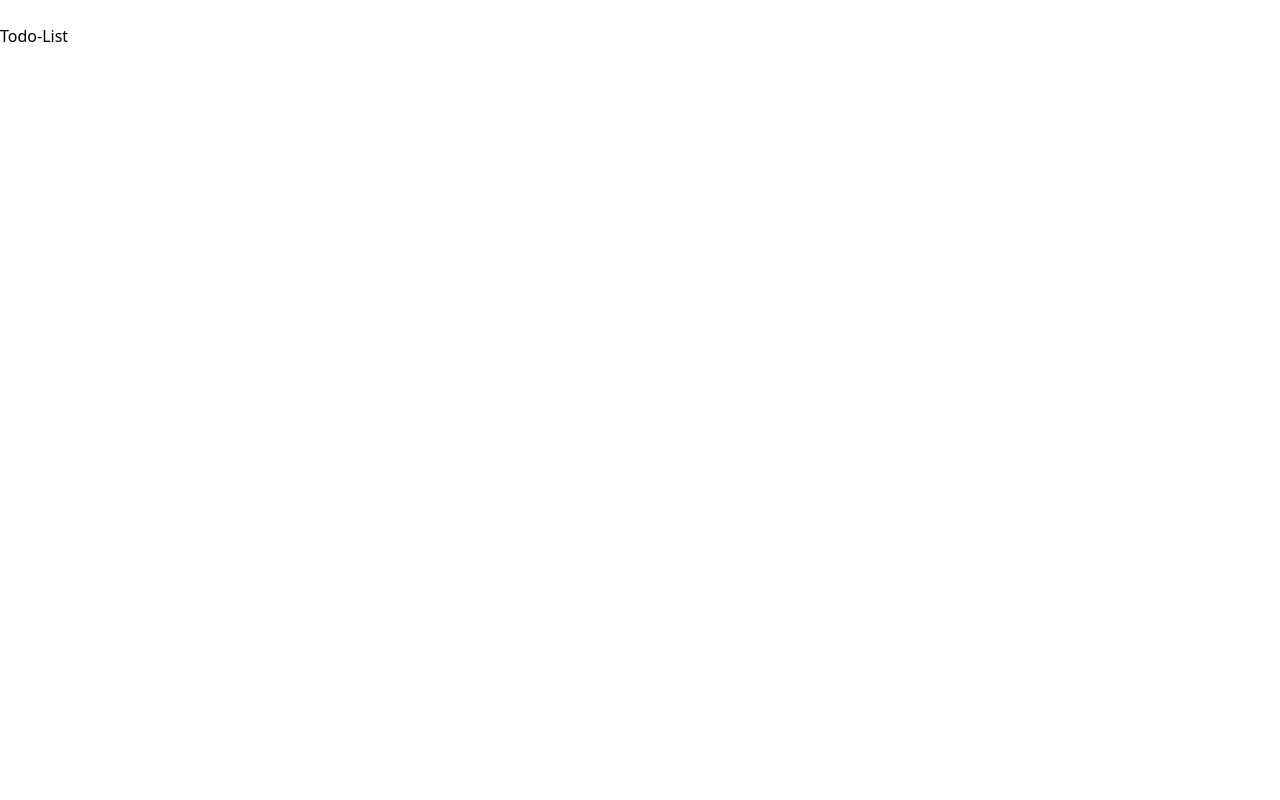
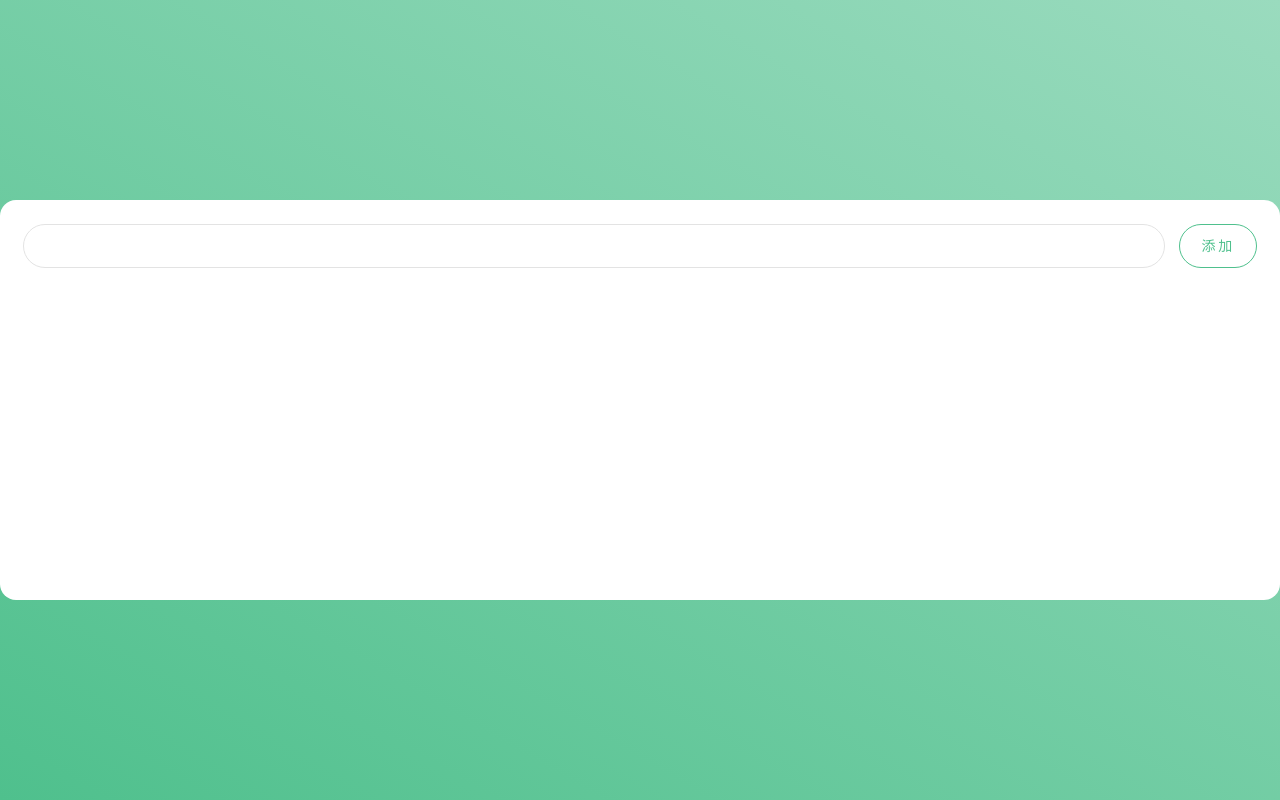
Before and after one commit to DaYePython/vue3-todolist, a Vue app: page / in a window 1280 px wide. Built offline with nearby package versions, Linux system fonts and the light colour scheme.

Commit message:
[feat] item.vue input.vue list.vue

```diff
--- a/index.html
+++ b/index.html
@@ -4,7 +4,8 @@
   <meta charset="UTF-8">
   <meta http-equiv="X-UA-Compatible" content="IE=edge">
   <meta name="viewport" content="width=device-width, initial-scale=1.0">
-  <title>Document</title>
+  <title>Todo | Vue3</title>
+  <link rel="stylesheet" href="https://cdnjs.cloudflare.com/ajax/libs/font-awesome/5.15.4/css/all.css">
 </head>
 <body>
   <div id="app"></div>
--- a/postcss.config.js
+++ b/postcss.config.js
@@ -3,5 +3,6 @@ module.exports = {
     require('postcss-import'),
     require('tailwindcss'),
     require('postcss-preset-env')({ stage: 1 }),
+    require('postcss-custom-properties')
   ]
 }
--- a/src/App.vue
+++ b/src/App.vue
@@ -1,6 +1,8 @@
 <template>
-  <todo-input></todo-input>
-  <todo-list :list="todoList"></todo-list>
+  <div class="container">
+    <todo-input></todo-input>
+    <todo-list class="todolist" :list="todoList"></todo-list>
+  </div>
 </template>
 
 <script lang="ts">
@@ -33,7 +35,15 @@ export default defineComponent({
 </script>
 
 <style scoped>
-#app {
-  @apply container;
+.container {
+  @apply rounded-2xl overflow-hidden;
+  min-height: 50vh;
+  /* min-width: min-content; */
+  background: #fff;
+  display: flex;
+  flex-direction: column;
+}
+.todolist {
+  flex: 1;
 }
 </style>
--- /dev/null
+++ b/src/assets/css/global.css
@@ -0,0 +1,32 @@
+:root{
+    --primary-color: #4fc08d;
+    --primary-lighten-color: rgb(154,219,190);
+}
+
+body {
+    -webkit-font-smoothing: antialiased;
+    -moz-osx-font-smoothing: grayscale;
+    font-feature-settings: "liga", "kern";
+    background: linear-gradient(210deg, var(--primary-lighten-color), var(--primary-color));
+
+    @apply w-screen h-screen overflow-hidden;
+}
+
+#app {
+    @apply flex items-center justify-center w-full h-full shadow-lg;
+  }
+
+button{
+  background: none;
+  border: none;
+  color: inherit;
+  font-size: inherit;
+  font-family: inherit;
+  font-weight: inherit;
+}
+button:focus {
+  outline: none;
+}
+button:hover {
+  cursor: pointer;
+}
--- a/src/assets/css/tailwind.css
+++ b/src/assets/css/tailwind.css
@@ -1,3 +1,26 @@
 @tailwind base;
 @tailwind components;
 @tailwind utilities;
+
+@layer components{
+    .btn {
+        display: inline-block;
+        margin: 0 0.5em;
+        padding: 0.75em 1.5em;
+        cursor: pointer;
+        border-radius: 2em;
+        letter-spacing: 0.2em;
+        background: none;
+        color: var(--primary-color);
+        border: 1px solid var(--primary-color);
+        transition: 0.5s ease-out;
+
+      }
+}
+
+@variants focus, hover{
+  .btn-hover{
+    background-color: var(--primary-color);
+    color: #fff;
+  }
+}
--- a/src/components/TodoInput/index.vue
+++ b/src/components/TodoInput/index.vue
@@ -1,7 +1,16 @@
 <template>
-    <div>
-        <input v-model="todoValue" v-on:keyup.enter="setTodoValue" type="text" />
-    </div>
+  <form class="form w-full flex" @submit.prevent="setTodoValue">
+    <input
+      class="input form__input text-md"
+      v-model="todoValue"
+      @keyup.enter="setTodoValue"
+      type="text"
+    />
+    <button
+      type="submit"
+      class="btn hover:btn-hover focus:btn-hover form__btn text-sm cursor-pointer"
+    >添加</button>
+  </form>
 </template>
 <script lang="ts">
 import { defineComponent, ref } from "vue";
@@ -29,4 +38,23 @@ export default defineComponent({
 })
 </script>
 <style scoped>
+.form {
+  padding: 1.5rem 1rem 0 1rem;
+}
+.form .form__input {
+  flex: 1;
+  font-size: 14px;
+  border-radius: 2em;
+  background: none;
+  border: #e3e3e3 1px solid;
+  padding: 0.75em 1.5em;
+  margin: 0 0.5em;
+  transition: border 250ms ease-out;
+}
+
+.form .form__input:focus {
+  border: var(--primary-color) 1px solid;
+
+  outline: none;
+}
 </style>
--- a/src/components/TodoList/Item.vue
+++ b/src/components/TodoList/Item.vue
@@ -1,13 +1,19 @@
 <template>
-    <div>
-        <input type="checkbox" :checked="isFinish" @click="setStatus(item.id)" />
-        <span :class="isFinish ? 'finished' : ''">{{ item.content }}</span>
-        <button @click="removeTodo(item.id)">删除</button>
+  <div class="todo" :class="{ 'finished': isFinish, 'willdo': isWillDo, 'doing': isDoing }">
+    <button class="todo__content" @click="setDoing(item.id)">{{ item.content }}</button>
+    <div class="justify-self-end">
       <button
+        class="todo__status btn hover:btn-hover focus:btn-hover"
         v-if="!isFinish"
-            @click="setDoing(item.id)"
+        @click="setStatus(item.id)"
         :class="item.status === DOING ? 'doing' : 'willdo'"
-        >{{ item.status === DOING ? "正在做" : "马上做" }}</button>
+      >
+        <span class="icon fas fa-2x" :class="[isDoing ? ' fa-spinner fa-pulse' : 'fa-check']"></span>
+      </button>
+      <button class="btn hover:btn-hover focus:btn-hover todo__delete" @click="removeTodo(item.id)">
+        <span class="icon fas fa-times fa-2x"></span>
+      </button>
+    </div>
   </div>
 </template>
 <script lang="ts">
@@ -32,6 +38,8 @@ export default defineComponent({
       WILLDO: TODO_STATUS.WILLDO
     })
     const isFinish = computed(() => props.item.status === status.FINISHED)
+    const isDoing = computed(() => props.item.status === status.DOING)
+    const isWillDo = computed(() => props.item.status === status.WILLDO)
     const removeTodo = (id: number): void => {
       emit('removeTodo', id)
     }
@@ -46,25 +54,57 @@ export default defineComponent({
       setDoing,
       removeTodo,
       isFinish,
+      isDoing,
+      isWillDo,
       ...status
     }
   }
 })
 </script>
 <style scoped>
+.todo {
+  @apply flex justify-between;
+  padding: 0.5em;
+  border-radius: 3px;
+  transition: 200ms;
+  color: var(--primary-color);
+}
+.todo__content {
+  position: relative;
+}
+.todo__content::after {
+  position: absolute;
+  content: "";
+  /* display: inline-block; */
+  bottom: 0;
+  left: 0;
+  right: 0;
+  height: 1px;
+  transition: 250ms ease-out;
+  transform-origin: center;
+  transform: scaleX(0);
+}
+
+.todo__content::after:focus,
+.todo__content::after:focus {
+  transform: scaleX(1);
+}
 .finished {
-    @apply line-through;
-    @apply italic;
-    @apply text-gray-400;
+  color: lightgreen;
+  /* background-color: lightgreen; */
 }
-.doing {
-    @apply bg-gray-300;
-    @apply text-gray-100;
-    @apply transition  delay-100;
+.finished .todo__content::after {
+  background-color: lightgreen;
 }
-.willdo {
-    @apply bg-yellow-500;
-    @apply text-white;
-    @apply transition  delay-100;
+.todo__delete,
+.todo__status {
+  display: flex;
+  justify-content: center;
+  align-items: center;
+  width: 2em;
+  height: 2em;
+  border-radius: 50%;
+  overflow: hidden;
+  font-size: 80%;
 }
 </style>
--- a/src/components/TodoList/index.vue
+++ b/src/components/TodoList/index.vue
@@ -1,6 +1,5 @@
 <template>
-    <div>
-        <h3>Todo-List</h3>
+  <transition-group name="todolist" class="todolist" mode="out-in">
     <todo-item
       v-for="item in list"
       :key="item.id"
@@ -9,7 +8,7 @@
       @setStatus="setStatus"
       @setDoing="setDoing"
     ></todo-item>
-    </div>
+  </transition-group>
 </template>
 <script lang="ts">
 import { defineComponent, PropType } from "vue";
@@ -34,4 +33,19 @@ export default defineComponent({
 })
 </script>
 <style scoped>
+.todolist {
+  width: 100%;
+  margin: 0 1rem;
+  padding: 0 1rem;
+}
+.todolist-move,
+.todolist-leave-active,
+.todolist-enter-active {
+  transition: 500ms cubic-bezier(0.87, -0.41, 0.19, 1.44);
+}
+.todolist-enter,
+.todolist-leave-active {
+  transform: translate(100%, 0);
+  opacity: 0;
+}
 </style>
--- a/src/main.ts
+++ b/src/main.ts
@@ -3,6 +3,8 @@ import App from './App.vue'
 import store from './store/store'
 import "./assets/css/tailwind.css"
 
+import "./assets/css/global.css"
+
 const app = createApp(App)
 
 app.use(store).mount('#app')
```
Also changed, not shown: 1 other file (tests, documents, lock files or other folders). Lines whose indentation alone changed are shown as unchanged.
